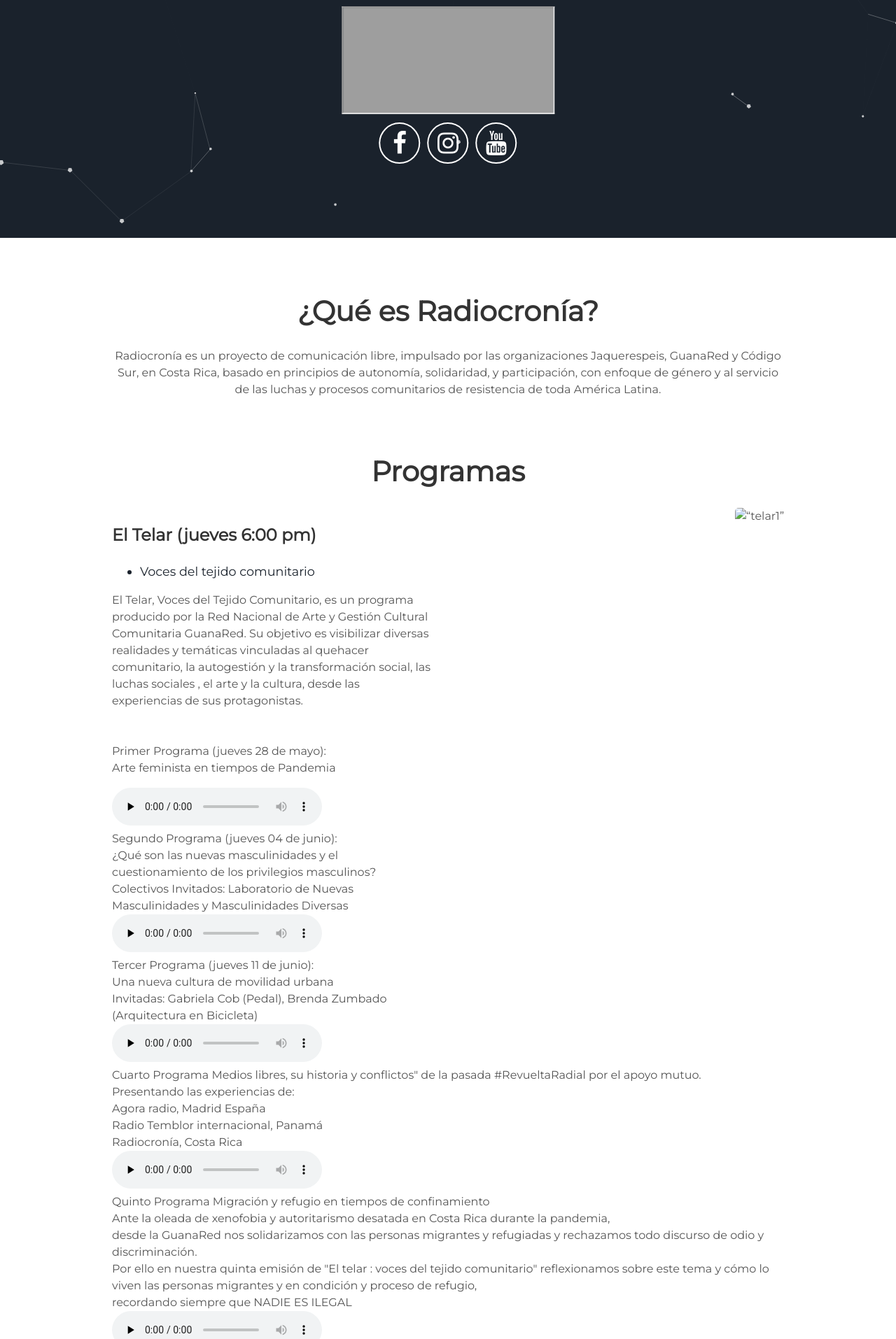
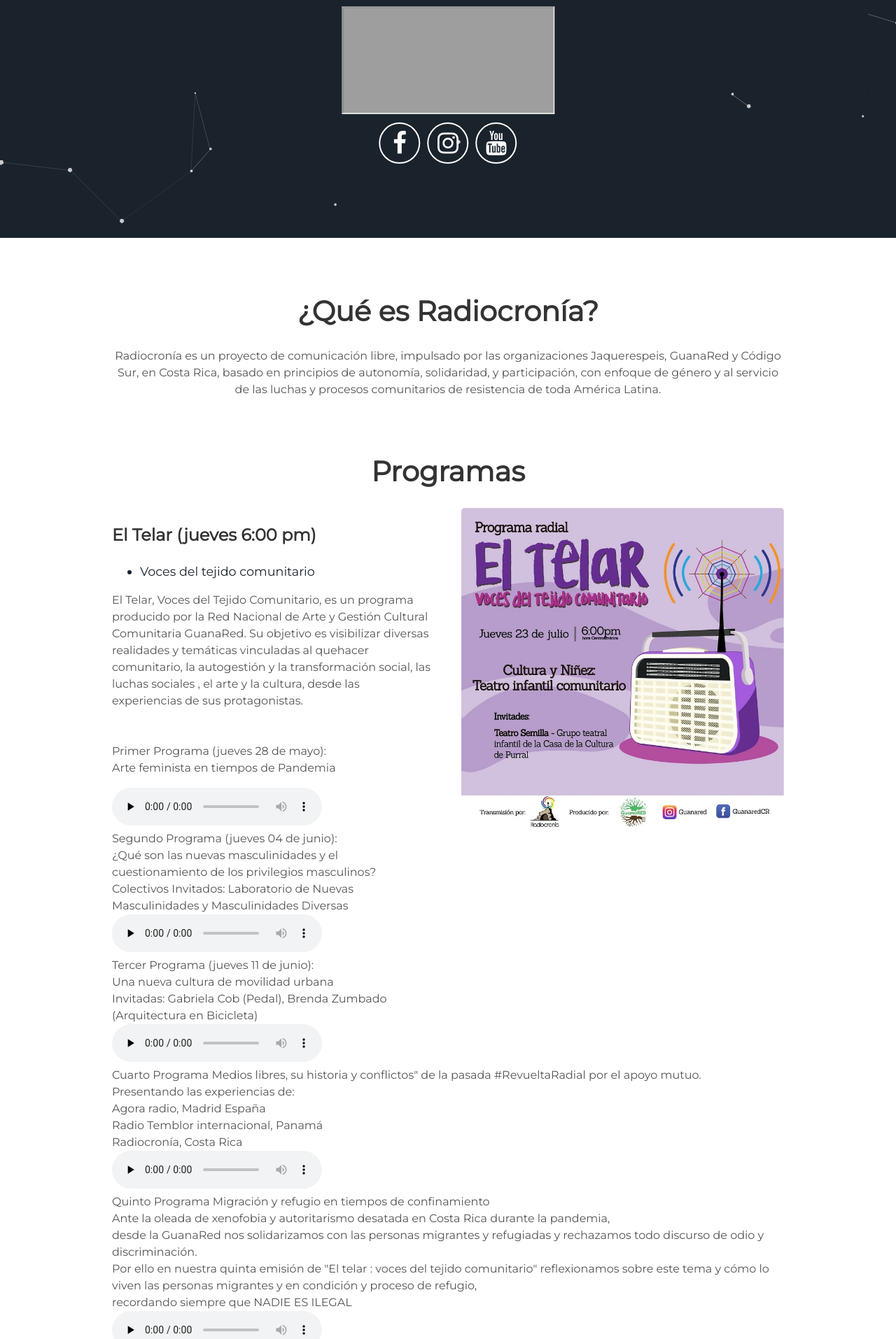
Before and after one commit to JaquerEspeis/radiocronia, a Jekyll site: the page built from index.html, in a window 1280 px wide. Shown: the part 560-2474 px from the top of the page at 70% size. Built offline with Jekyll 4.4.1, drawn with Linux system fonts in a browser that asks for light colours; grey boxes are pictures that could not be loaded.

Commit message:
cambios en el telar
se sube audio y banner

```diff
--- a/_includes/about.html
+++ b/_includes/about.html
@@ -11,7 +11,7 @@
 <div>
   <div class="user-projects">
     <div class="images-right">
-      <img alt=“telar1” src="{{ "/assets/img/eltelar_4.jpeg" | prepend: site.baseurl }}" />
+      <img alt=“telar1” src="{{ "/assets/img/eltelar_4.jpg" | prepend: site.baseurl }}" />
     </div>
   <div class="contents">
     <h3> El Telar (jueves 6:00 pm) </h3>
```
